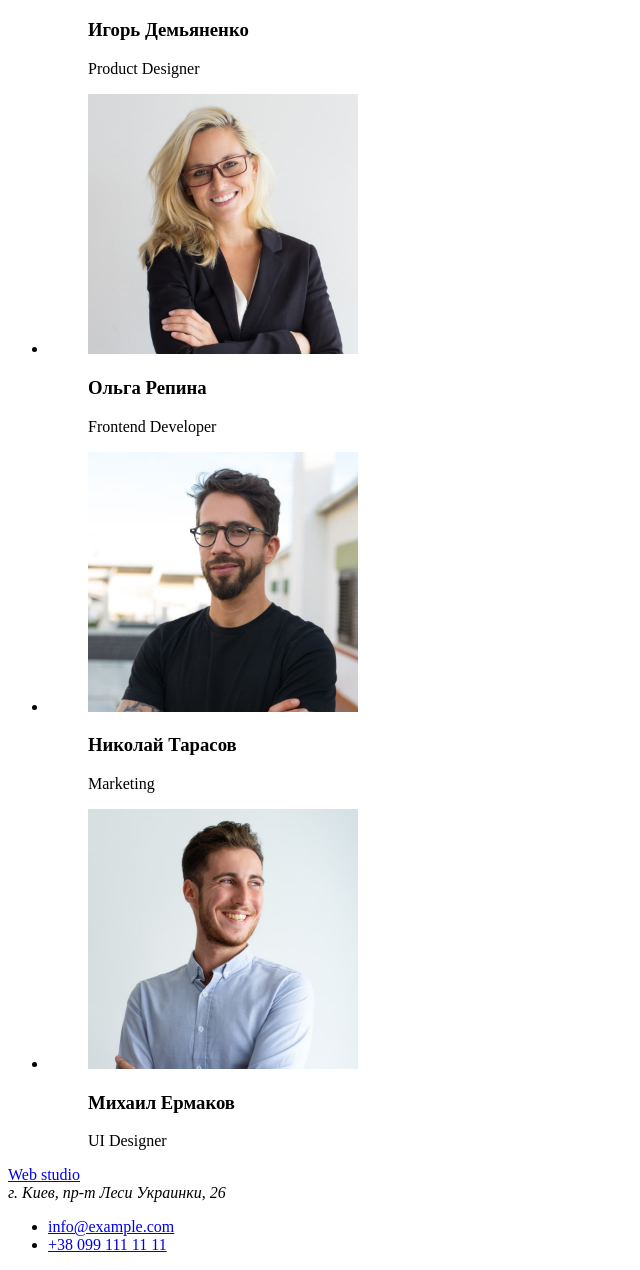
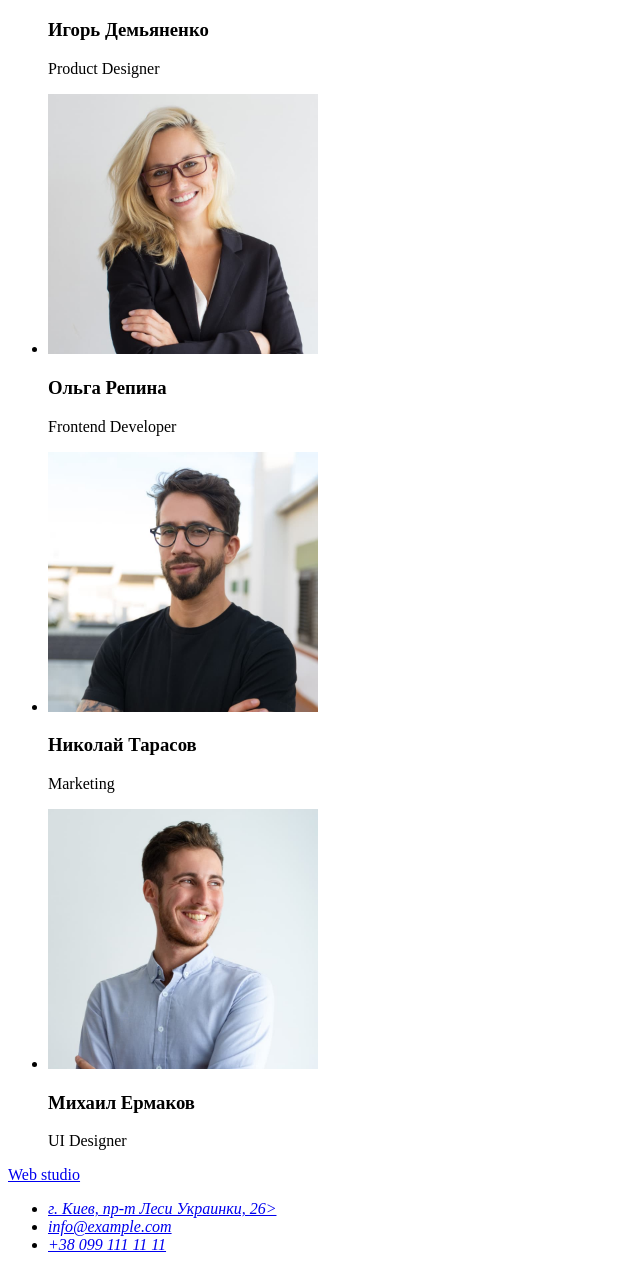
Before and after one commit to JaCKaL1707/goit-markup-hw-01, a plain HTML site: page index.html in a window 1280 px wide. Shown: the part 1866-3136 px from the top of the page, without its empty margins (0-640 px from the left). Drawn offline with Linux system fonts and the light colour scheme.

Commit message:
Update index.html

```diff
--- a/index.html
+++ b/index.html
@@ -100,70 +100,63 @@
         <h2>Наша команда</h2>
         <ul>
           <li>
-            <figure>
             <img
               src="./img/teampic1.jpg"
               alt="Мужчина в очках"
               width="270"
               height="260"
             />
-              <figcaption>
             <h3>Игорь Демьяненко</h3>
             <p>Product Designer</p>
-              </figcaption>
-            </figure>
           </li>
 
           <li>
-            <figure>
             <img
               src="./img/teampic2.jpg"
               alt="Мужчина в очках"
               width="270"
               height="260"
             />
-              <figcaption>
+
             <h3>Ольга Репина</h3>
             <p>Frontend Developer</p>
-              </figcaption>
-            </figure>
           </li>
 
           <li>
-            <figure>
             <img
               src="./img/teampic3.jpg"
               alt="Мужчина в очках"
               width="270"
               height="260"
             />
-              <figcaption>
+
             <h3>Николай Тарасов</h3>
             <p>Marketing</p>
-              </figcaption>
-            </figure>
           </li>
           <li>
-            <figure>
             <img
               src="./img/teampic4.jpg"
               alt="Мужчина в очках"
               width="270"
               height="260"
             />
-              <figcaption>
+
             <h3>Михаил Ермаков</h3>
             <p>UI Designer</p>
-              </figcaption>
-            </figure>
           </li>
         </ul>
       </section>
     </main>
     <footer>
       <a href="./index.html">Web studio</a>
-      <address>г. Киев, пр-т Леси Украинки, 26</address>
+      <address>
         <ul>
+          <li>
+            <a
+              href="https://www.google.com/maps/place/%D0%B1%D1%83%D0%BB%D1%8C%D0%B2%D0%B0%D1%80+%D0%9B%D0%B5%D1%81%D1%96+%D0%A3%D0%BA%D1%80%D0%B0%D1%97%D0%BD%D0%BA%D0%B8,+26,+%D0%9A%D0%B8%D1%97%D0%B2,+02000/data=!4m2!3m1!1s0x40d4cf0e033ecbe9:0x57a4dffefec77da0?sa=X&ved=2ahUKEwjnwurovNL1AhUkgv0HHbWzAu0Q8gF6BAgZEAE"
+              >г. Киев, пр-т Леси Украинки, 26></a
+            >
+          </li>
           <li>
             <a href="mailto:info@example.com">info@example.com</a>
           </li>
@@ -171,6 +164,7 @@
             <a href="callto:+380991111111">+38 099 111 11 11</a>
           </li>
         </ul>
+      </address>
     </footer>
   </body>
 </html>
```
Lines whose indentation alone changed are shown as unchanged.
